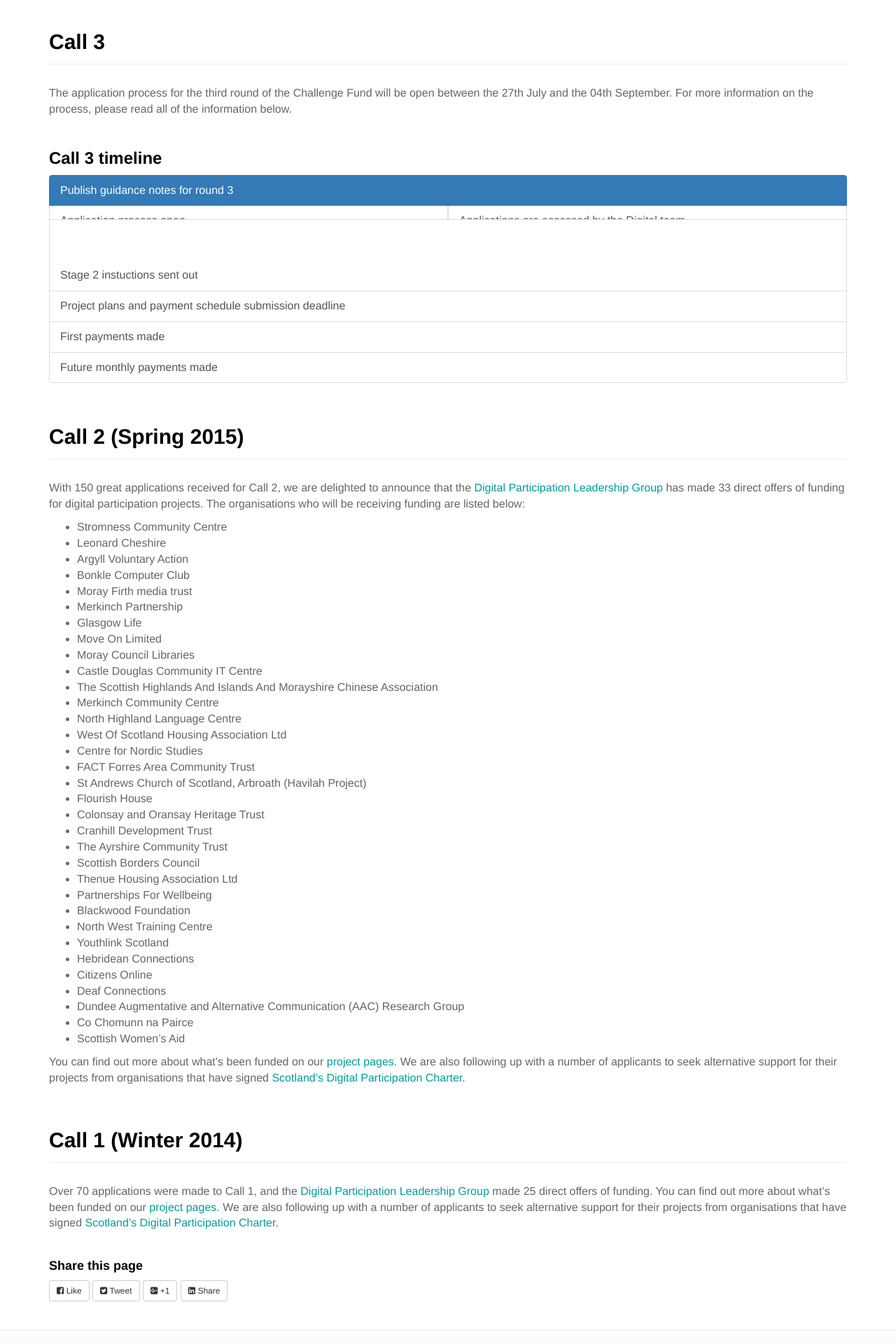
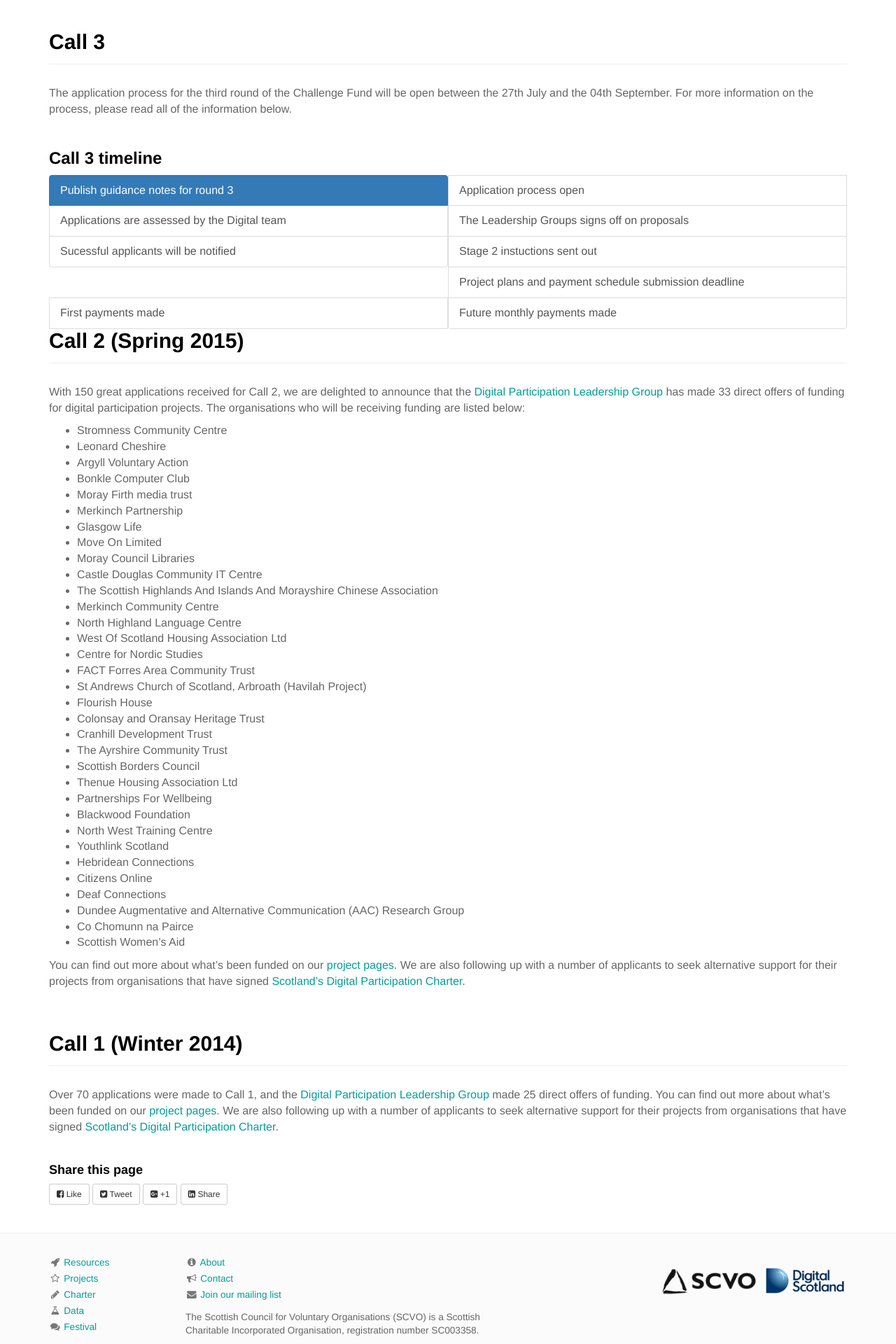
Before and after one commit to aly271287/aly271287.github.io, a Jekyll site: the page built from pages/challenge-fund.md, in a window 1280 px wide. Shown: the part 778-2698 px from the top of the page at 70% size. Built offline with Jekyll 4.4.1, drawn with Linux system fonts in a browser that asks for light colours; nearby versions of some CDN libraries.

Commit message:
split table

```diff
--- a/pages/challenge-fund.md
+++ b/pages/challenge-fund.md
@@ -24,7 +24,7 @@
 ### Call 3 timeline
 
 <div class="list-group">
-  <a href="#" class="list-group-item active">
+  <a href="#" class="list-group-item active col-xs-6">
     Publish guidance notes for round 3
   </a>
   <a href="#" class="list-group-item col-xs-6">Application process open</a>
@@ -34,10 +34,10 @@
 </div>
 
 <div class="list-group">
-  <a href="#" class="list-group-item">Stage 2 instuctions sent out</a>
-  <a href="#" class="list-group-item">Project plans and payment schedule submission deadline</a>
-  <a href="#" class="list-group-item">First payments made</a>
-  <a href="#" class="list-group-item">Future monthly payments made</a>
+  <a href="#" class="list-group-item col-xs-6">Stage 2 instuctions sent out</a>
+  <a href="#" class="list-group-item col-xs-6">Project plans and payment schedule submission deadline</a>
+  <a href="#" class="list-group-item col-xs-6">First payments made</a>
+  <a href="#" class="list-group-item col-xs-6">Future monthly payments made</a>
 </div>
 
 ## Call 2 (Spring 2015)
```
